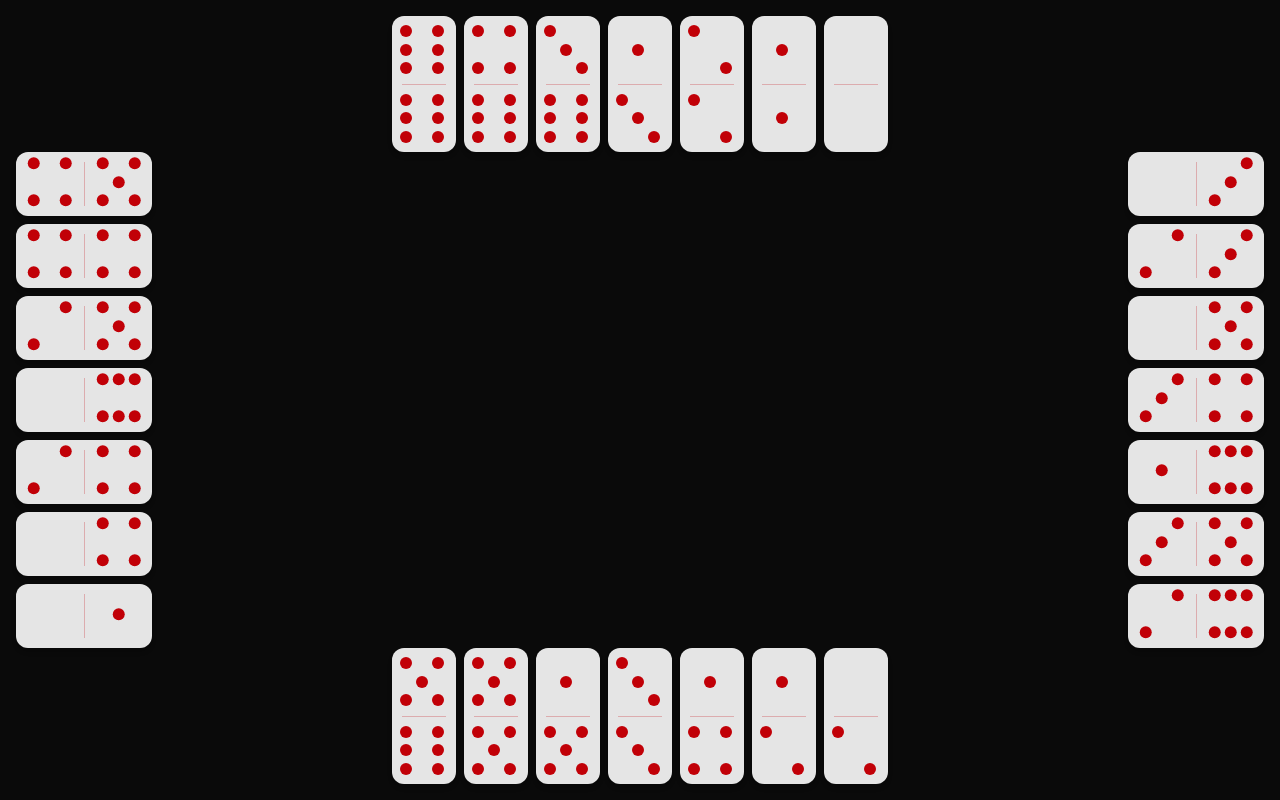
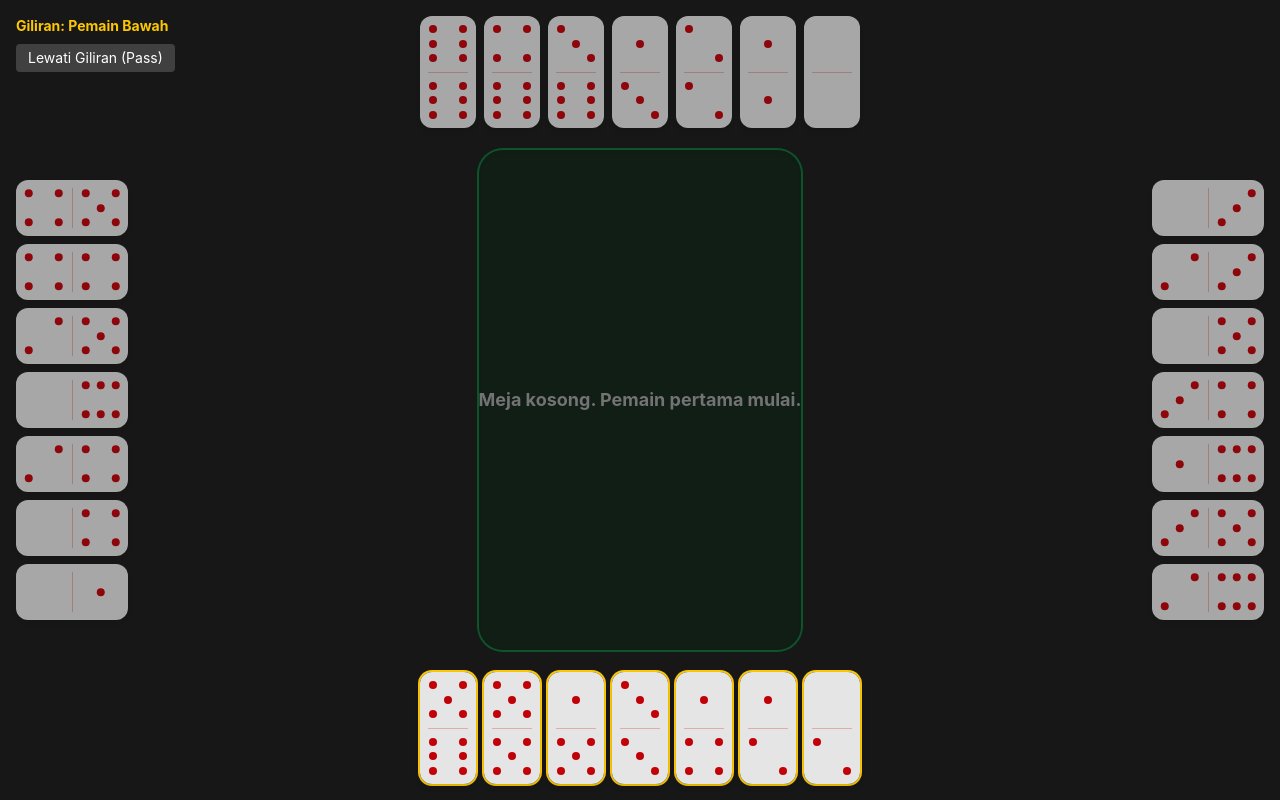
Before and after one commit to ddtamn/gaple, a SvelteKit app: page / in a window 1280 px wide. Built offline with nearby package versions, Linux system fonts and the light colour scheme.

Commit message:
implement snaking algorithm

```diff
--- a/src/lib/game.svelte.ts
+++ b/src/lib/game.svelte.ts
@@ -1,4 +1,42 @@
 // src/lib/game.svelte.ts
+import { GameManager as PureGameManager } from '../engine/game';
+import type { GameState, Move } from '../engine/types';
 
-export { GameManager } from '../engine/game';
-export type { GameState, Move, Domino } from '../engine/types';
+export class SvelteGameManager {
+	private engine: PureGameManager;
+
+	// Gunakan $state untuk membuat UI bereaksi saat variabel ini ditimpa (di-assign ulang)
+	public state = $state<GameState>() as GameState;
+
+	constructor(playerNames: string[], seed?: string) {
+		this.engine = new PureGameManager(playerNames, seed);
+		this.state = this.engine.state;
+	}
+
+	startGame() {
+		this.engine.startGame();
+		this.syncState();
+	}
+
+	nextTurn(playerId: string, tileId: string, side: Move['side']): boolean {
+		const success = this.engine.nextTurn(playerId, tileId, side);
+		if (success) {
+			this.syncState();
+		}
+		return success;
+	}
+
+	passTurn(playerId: string): boolean {
+		const success = this.engine.passTurn(playerId);
+		if (success) {
+			this.syncState();
+		}
+		return success;
+	}
+
+	// Fungsi helper untuk memaksa Svelte mendeteksi perubahan
+	private syncState() {
+		// Svelte 5 akan mendeteksi assignment ini dan merender ulang UI yang bersangkutan
+		this.state = this.engine.state;
+	}
+}
--- a/src/routes/+page.svelte
+++ b/src/routes/+page.svelte
@@ -1,5 +1,5 @@
 <script lang="ts">
-	import { GameManager } from '$lib/game.svelte';
+	import { SvelteGameManager } from '$lib/game.svelte';
 
 	const dotPatterns: Record<number, number[]> = {
 		0: [0, 0, 0, 0, 0, 0, 0, 0, 0],
@@ -11,66 +11,172 @@
 		6: [1, 0, 1, 1, 0, 1, 1, 0, 1]
 	};
 
-	const game = new GameManager(['1', '2', '3', '4']);
+	// Gunakan SvelteGameManager (Wrapper)
+	const game = new SvelteGameManager(['Pemain Bawah', 'Pemain Kanan', 'Pemain Atas', 'Pemain Kiri']);
 	game.startGame();
+
+	// Konstanta Dimensi Kartu (Berdasarkan class w-28 h-14)
+	const TILE_W = 112; // Lebar normal (Horizontal)
+	const TILE_H = 56; // Tinggi normal
+	const GAP = 8; // Jarak antar kartu
+	const LIMIT = 350; // Batas X (pixel) dari tengah sebelum kartu berbelok ke bawah
+
+	// Svelte 5: Otomatis menghitung ulang koordinat setiap kali meja berubah!
+	let boardLayout = $derived.by(() => {
+		const tiles = game.state.board.playedTiles;
+		if (!tiles || tiles.length === 0) return [];
+
+		const layout = [];
+		let x = 0;
+		let y = 0;
+		let direction = 'RIGHT'; // Awal mulai jalan ke Kanan
+
+		// Kita susun dari ujung kiri ke ujung kanan
+		for (let i = 0; i < tiles.length; i++) {
+			const tile = tiles[i];
+			const isBalak = tile.left === tile.right;
+
+			// Tentukan Dimensi Fisik kartu saat ini berdasarkan Arah (Direction)
+			// Jika turun/naik, kartu diputar sehingga lebarnya jadi tinggi, tingginya jadi lebar
+			let currentWidth = isBalak ? TILE_H : TILE_W;
+			let currentHeight = isBalak ? TILE_W : TILE_H;
+			if (direction === 'DOWN' || direction === 'UP') {
+				currentWidth = isBalak ? TILE_W : TILE_H;
+				currentHeight = isBalak ? TILE_H : TILE_W;
+			}
+
+			// Geser koordinat sebelum menaruh kartu (Kecuali kartu pertama)
+			if (i > 0) {
+				const prevTile = layout[i - 1];
+
+				let prevWidth = prevTile.isBalak ? TILE_H : TILE_W;
+				let prevHeight = prevTile.isBalak ? TILE_W : TILE_H;
+				if (prevTile.direction === 'DOWN' || prevTile.direction === 'UP') {
+					prevWidth = prevTile.isBalak ? TILE_W : TILE_H;
+					prevHeight = prevTile.isBalak ? TILE_H : TILE_W;
+				}
+
+				// Menghitung jarak antar titik tengah (center-to-center)
+				if (direction === 'RIGHT') {
+					x += (prevWidth / 2) + (currentWidth / 2) + GAP;
+					if (x > LIMIT) direction = 'DOWN'; // Terlalu ke kanan? Belok Bawah
+				} else if (direction === 'LEFT') {
+					x -= (prevWidth / 2) + (currentWidth / 2) + GAP;
+					if (x < -LIMIT) direction = 'DOWN'; // Terlalu ke kiri? Belok Bawah
+				} else if (direction === 'DOWN') {
+					y += (prevHeight / 2) + (currentHeight / 2) + GAP;
+					direction = x > 0 ? 'LEFT' : 'RIGHT'; // Habis belok bawah, pantulkan ke tengah
+				}
+			}
+
+			// Tentukan Derajat Rotasi CSS
+			let rotation = 0;
+			if (direction === 'RIGHT') rotation = isBalak ? 90 : 0;
+			else if (direction === 'DOWN') rotation = isBalak ? 0 : 90;
+			else if (direction === 'LEFT') rotation = isBalak ? 90 : 180; // 180 agar angka tetap nyambung
+
+			layout.push({ ...tile, x, y, rotation, isBalak, direction });
+		}
+
+		// --- AUTO CENTERING (Fokus Kamera) ---
+		// Cari titik tengah dari seluruh kartu yang ada,
+		// lalu geser semuanya agar meja selalu seimbang di tengah layar
+		const minX = Math.min(...layout.map((t) => t.x));
+		const maxX = Math.max(...layout.map((t) => t.x));
+		const minY = Math.min(...layout.map((t) => t.y));
+		const maxY = Math.max(...layout.map((t) => t.y));
+
+		const centerX = (minX + maxX) / 2;
+		const centerY = (minY + maxY) / 2;
+
+		return layout.map((t) => ({
+			...t,
+			x: t.x - centerX,
+			y: t.y - centerY
+		}));
+	});
 </script>
 
-{#snippet Tiles(index: number)}
-	{@const isVertical = index === 0 || index === 2}
-
-	{#each game.players[index].hand as tile, i (i)}
-		<button
-			class="flex cursor-pointer overflow-hidden rounded-xl bg-neutral-200 shadow-md transition-transform
-					{isVertical
-				? 'h-34 w-16 flex-col hover:-translate-y-2'
-				: 'h-16 w-34 flex-row hover:-translate-x-2'}"
+{#snippet DominoTile(tile: { left: number; right: number }, isVertical: boolean)}
+	<div
+		class="flex overflow-hidden rounded-xl bg-neutral-200 shadow-md transition-transform {isVertical
+			? 'flex-col h-28 w-14'
+			: 'flex-row h-14 w-28'}"
 	>
-			<div
-				class="grid flex-1 grid-cols-3 grid-rows-3 place-items-center gap-1 p-2 {!isVertical
-					? 'rotate-90'
-					: ''}"
-			>
+		<div class="grid flex-1 grid-cols-3 grid-rows-3 place-items-center gap-1 p-2 {!isVertical ? 'rotate-90' : ''}">
 			{#each dotPatterns[tile.left] as hasDot, j (j)}
-					<div class="h-3 w-3 rounded-full {hasDot ? 'bg-red-700' : 'bg-transparent'}"></div>
+				<div class="h-2 w-2 rounded-full {hasDot ? 'bg-red-700' : 'bg-transparent'}"></div>
 			{/each}
 		</div>
-
 		<div class="flex items-center justify-center {isVertical ? 'h-px w-full' : 'h-full w-px'}">
 			<div class="{isVertical ? 'h-full w-[70%]' : 'h-[70%] w-full'} bg-red-700/25"></div>
 		</div>
-
-			<div
-				class="grid flex-1 grid-cols-3 grid-rows-3 place-items-center gap-1 p-2 {!isVertical
-					? 'rotate-90'
-					: ''}"
-			>
+		<div class="grid flex-1 grid-cols-3 grid-rows-3 place-items-center gap-1 p-2 {!isVertical ? 'rotate-90' : ''}">
 			{#each dotPatterns[tile.right] as hasDot, j (j)}
-					<div class="h-3 w-3 rounded-full {hasDot ? 'bg-red-700' : 'bg-transparent'}"></div>
+				<div class="h-2 w-2 rounded-full {hasDot ? 'bg-red-700' : 'bg-transparent'}"></div>
 			{/each}
 		</div>
+	</div>
+{/snippet}
+
+{#snippet PlayerHand(index: number)}
+	{@const isVertical = index === 0 || index === 2}
+	{@const player = game.state.players[index]}
+
+	{#each player.hand as tile (tile.id)}
+		<button
+			disabled={game.state.turnIndex !== index}
+			onclick={() => {
+				// Coba mainkan ke kanan, kalau tidak bisa, sistem akan menolak
+				// (Nanti UI bisa dibuat lebih canggih dengan drag-and-drop / pilih sisi)
+				game.nextTurn(player.id, tile.id, 'right') || game.nextTurn(player.id, tile.id, 'left');
+			}}
+			class="flex cursor-pointer transition-transform {isVertical ? 'hover:-translate-y-2' : 'hover:-translate-x-2'}
+                   {game.state.turnIndex === index ? 'opacity-100 ring-2 ring-yellow-400 rounded-xl' : 'opacity-70'}"
+		>
+			{@render DominoTile(tile, isVertical)}
 		</button>
-		<!-- <div
-				class="flex items-center justify-center rounded-xl border-2 border-red-950 bg-red-800 shadow-sm
-					{isVertical ? 'h-34 w-16' : 'h-16 w-34'}"
-			>
-				{i}
-			</div> -->
 	{/each}
 {/snippet}
 
-<div class="relative flex h-screen w-full items-center justify-center">
-	{#each game.players as player, i (player.id)}
+<div class="relative flex h-screen w-full items-center justify-center bg-neutral-900 text-white">
+
+	<div class="absolute top-4 left-4 z-10 text-sm">
+		<p class="font-bold text-yellow-400">Giliran: {game.state.players[game.state.turnIndex].name}</p>
+		<button
+			class="mt-2 bg-neutral-700 px-3 py-1 rounded hover:bg-neutral-600"
+			onclick={() => game.passTurn(game.state.players[game.state.turnIndex].id)}
+		>
+			Lewati Giliran (Pass)
+		</button>
+	</div>
+
+	<div class="flex flex-wrap items-center justify-center gap-1 p-10 z-0">
+		<div class="relative flex h-[500px] w-full max-w-[900px] items-center justify-center overflow-hidden rounded-3xl bg-green-950/30 ring-2 ring-green-900 shadow-inner">
+			{#if game.state.board.playedTiles.length === 0}
+				<p class="text-neutral-500 font-bold text-lg">Meja kosong. Pemain pertama mulai.</p>
+			{:else}
+				{#each boardLayout as tile (tile.id)}
 					<div
-			class="absolute flex gap-2
-				{i === 0
-				? 'bottom-4 left-1/2 -translate-x-1/2 flex-row'
-				: i === 1
-					? 'top-1/2 right-4 -translate-y-1/2 flex-col-reverse'
-					: i === 2
-						? 'top-4 left-1/2 -translate-x-1/2 flex-row'
-						: 'top-1/2 left-4 -translate-y-1/2 flex-col'}"
+						class="absolute transition-all duration-500 ease-out"
+						style="transform: translate({tile.x}px, {tile.y}px) rotate({tile.rotation}deg);"
 					>
-			{@render Tiles(i)}
+						{@render DominoTile(tile, false)}
+					</div>
+				{/each}
+			{/if}
+		</div>
+	</div>
+
+	{#each game.state.players as player, i (player.id)}
+		<div
+			class="absolute flex gap-2 z-10
+				{i === 0 ? 'bottom-4 left-1/2 -translate-x-1/2 flex-row' :
+				 i === 1 ? 'top-1/2 right-4 -translate-y-1/2 flex-col-reverse' :
+				 i === 2 ? 'top-4 left-1/2 -translate-x-1/2 flex-row' :
+				 'top-1/2 left-4 -translate-y-1/2 flex-col'}"
+		>
+			{@render PlayerHand(i)}
 		</div>
 	{/each}
 </div>
```
Lines whose indentation alone changed are shown as unchanged.
